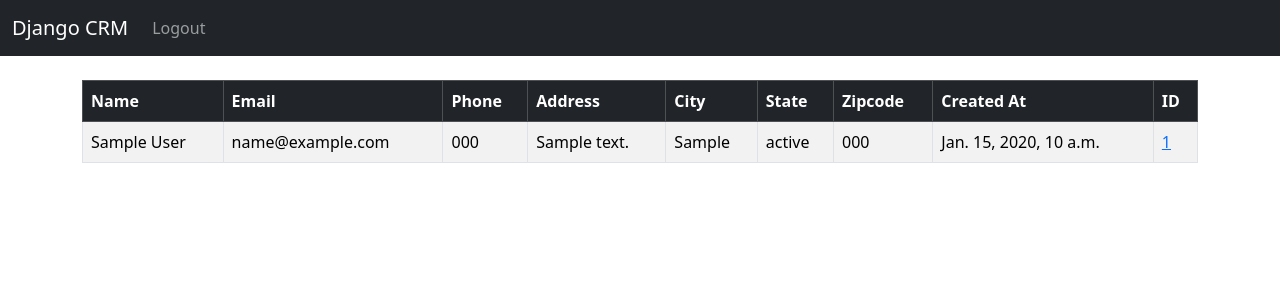
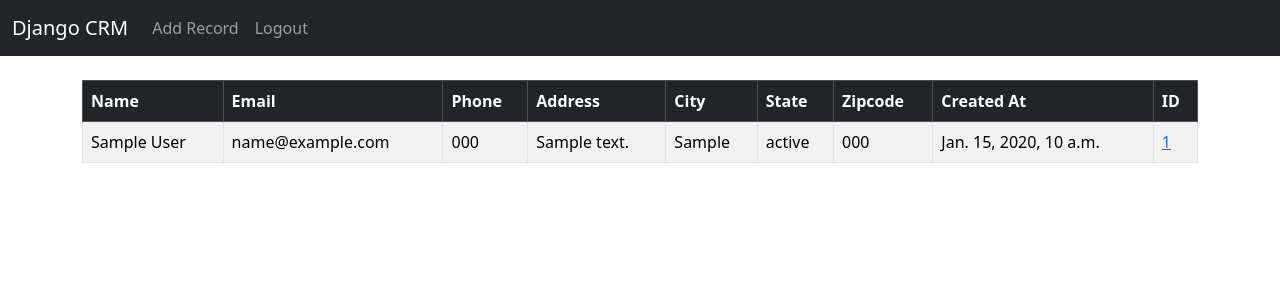
Before and after one commit to CoderSales/Following-Django-Proj-CRM-App-Tutorial, a Django app: page / in a window 1280 px wide. Shown: the top 300 px of the page. Run offline with Django 4.2, Linux system fonts and the light colour scheme; a user stored in the database is signed in; tables that the repository leaves empty hold one stand-in row (values such as "Sample post").

Commit message:
Add Add Record button to navbar Add t stamp

```diff
--- a/dcrm/website/templates/navbar.html
+++ b/dcrm/website/templates/navbar.html
@@ -8,6 +8,9 @@
       <ul class="navbar-nav me-auto mb-2 mb-lg-0">
 
         {% if user.is_authenticated %}
+        <li class="nav-item">
+          <a class="nav-link" href="{% url 'add_record' %}">Add Record</a>
+        </li>
 
         <li class="nav-item">
           <a class="nav-link" href="{% url 'logout' %}">Logout</a>
--- a/dcrm/website/urls.py
+++ b/dcrm/website/urls.py
@@ -8,4 +8,5 @@ urlpatterns = [
     path('register/', views.register_user, name='register'),
     path('record/<int:pk>', views.customer_record, name='record'),
     path('delete_record/<int:pk>', views.delete_record, name='delete_record'),
+    path('add_record/', views.add_record, name='add_record'),
 ]
--- a/dcrm/website/views.py
+++ b/dcrm/website/views.py
@@ -71,3 +71,7 @@ def delete_record(request, pk):
 	else:
 		messages.success(request, "You Must Be Logged In To Do That...")
 		return redirect('home')
+
+
+def add_record(request):
+	return render(request, 'add_record.html', {})
```
Also changed, not shown: dcrm/website/templates/add_record.html (added, +9 -0 lines), README.md.
